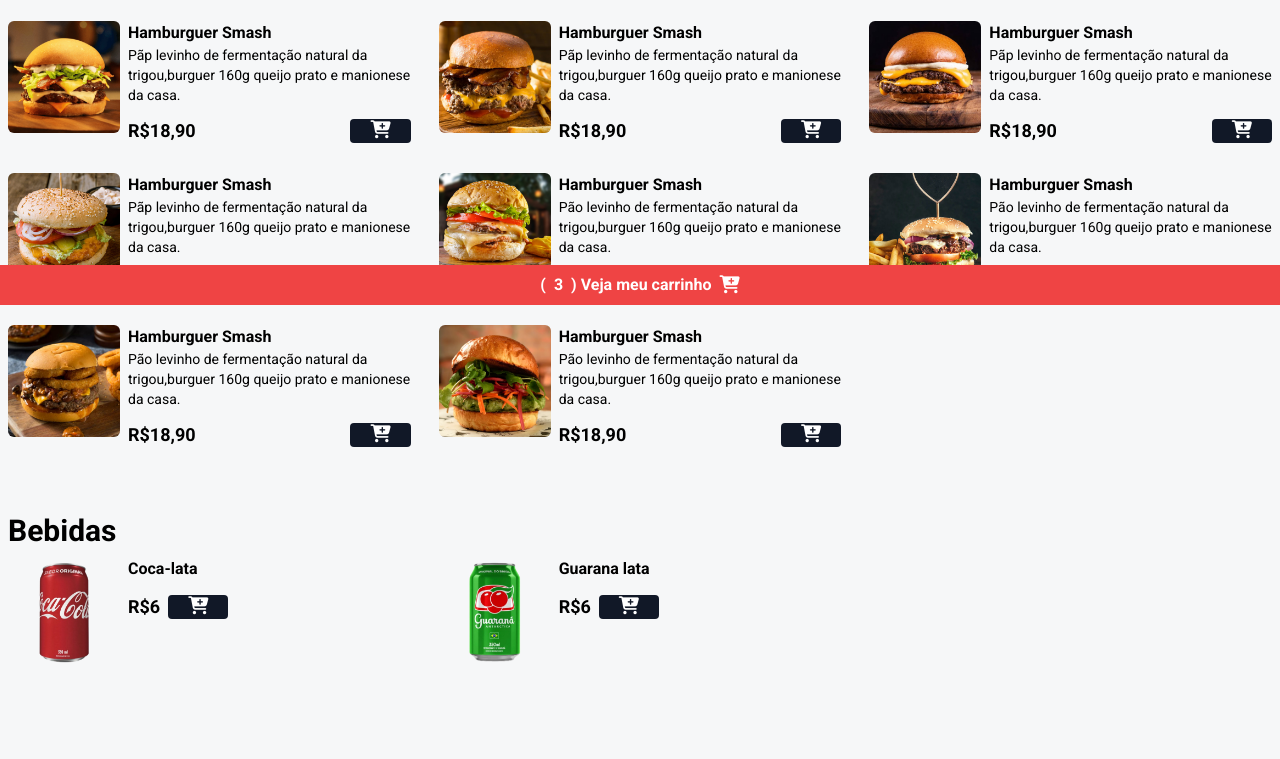
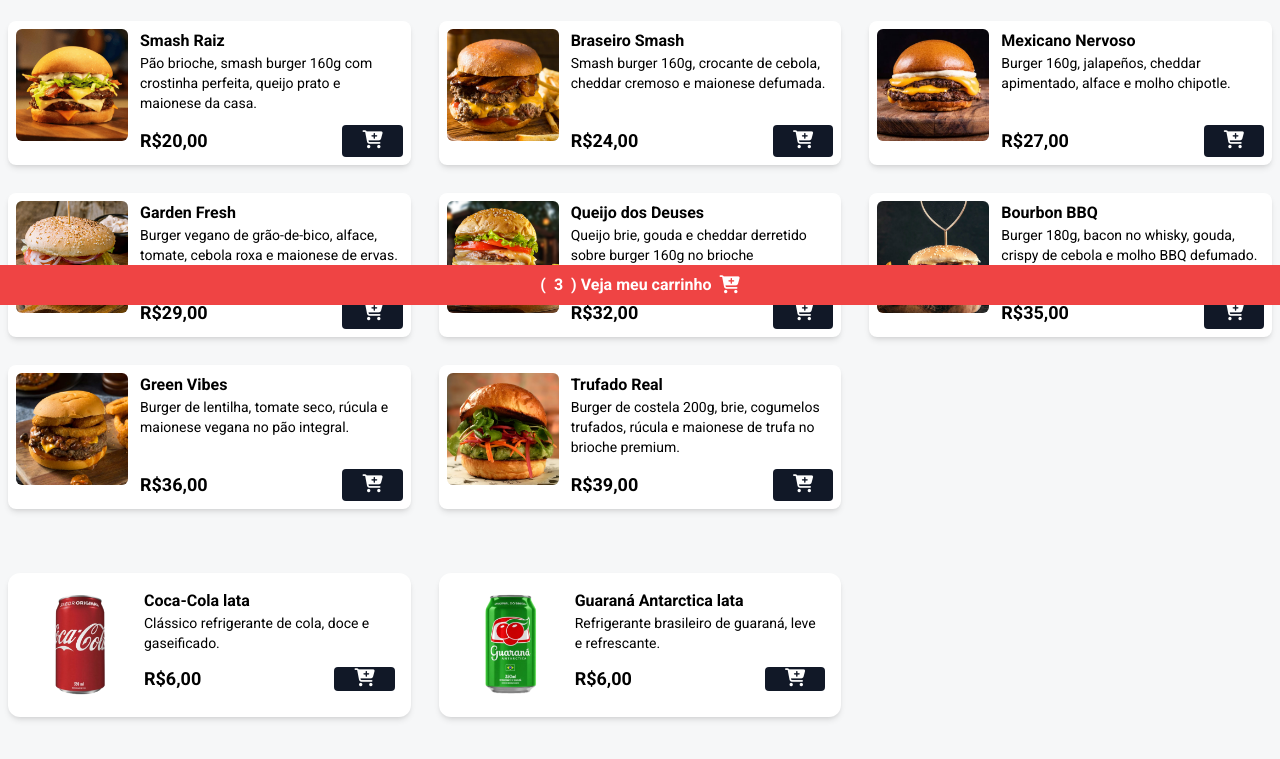
Before and after one commit to yurizinnsx/Big-Burger, a website: page index.html in a window 1280 px wide. Shown: the part 495-1254 px from the top of the page. Before the commit the page ends 1228 px from the top, so only its background shows below. Drawn offline with Linux system fonts and the light colour scheme.

Commit message:
commit:HTML Reformulation

```diff
--- a/index.html
+++ b/index.html
@@ -37,195 +37,202 @@
     Conheça nosso cardapio
   </h2>
   <!--inicio menu -->
-  <div id="menu">
-    <main class="grid grid-cols-1 md:grid-cols-2 lg:grid-cols-3 gap-7 md-gap-10 mx-auto max-w-7xl px-2 mb-16">
-      <!--produto item -->
-      <div class="flex gap-2">
-        <img src="./assets/hamb-1.png" alt="Hamburguer Smash"
-          class="w-28 h-28 rounded-md hover:scale-110 hover:-rotate-2 duration-300" />
+  <div id="menu" class="grid grid-cols-1 md:grid-cols-2 lg:grid-cols-3 gap-7 mx-auto max-w-7xl px-2 mb-16">
+
+    <!-- Smash Raiz -->
+    <div class="flex flex-col md:flex-row gap-3 bg-white p-2 rounded-lg shadow-md">
+      <img src="./assets/hamb-1.png" alt="Smash Raiz"
+        class="w-28 h-28 object-cover rounded-md hover:scale-110 hover:-rotate-2 duration-300" />
+      <div class="flex flex-col justify-between flex-1">
         <div>
-          <p class="font-bold">Hamburguer Smash</p>
-          <p class="text-sm">Pãp levinho de fermentação natural da trigou,burguer 160g
-            queijo prato e manionese da casa.</p>
-
-          <div class="flex items-center gap-2 justify-between mt-3">
-            <p class="font-bold text-lg">R$18,90</p>
-            <button class="bg-gray-900 px-5 rounded add-to-cart-btn" data-name="Hamburguer Smash" data-price="18.90">
-              <i class="fa fa-cart-plus text-lg text-white"></i>
-            </button>
-          </div>
+          <p class="font-bold">Smash Raiz</p>
+          <p class="text-sm break-words">Pão brioche, smash burger 160g com crostinha perfeita, queijo prato e maionese
+            da casa.</p>
+        </div>
+        <div class="flex items-center justify-between mt-3">
+          <p class="font-bold text-lg">R$20,00</p>
+          <button class="bg-gray-900 px-5 py-1 rounded add-to-cart-btn text-white" data-name="Smash Raiz"
+            data-price="20.00">
+            <i class="fa fa-cart-plus text-lg"></i>
+          </button>
         </div>
       </div>
-      <!--Fim do produto item-->
-      <!--produto item -->
-      <div class="flex gap-2">
-        <img src="./assets/hamb-2.png" alt="Hamburguer Smash"
-          class="w-28 h-28 rounded-md hover:scale-110 hover:-rotate-2 duration-300">
+    </div>
+
+    <!-- Braseiro Smash -->
+    <div class="flex flex-col md:flex-row gap-3 bg-white p-2 rounded-lg shadow-md">
+      <img src="./assets/hamb-2.png" alt="Braseiro Smash"
+        class="w-28 h-28 object-cover rounded-md hover:scale-110 hover:-rotate-2 duration-300" />
+      <div class="flex flex-col justify-between flex-1">
         <div>
-          <p class="font-bold">Hamburguer Smash</p>
-          <p class="text-sm">Pãp levinho de fermentação natural da trigou,burguer 160g
-            queijo prato e manionese da casa.</p>
-
-          <div class="flex items-center gap-2 justify-between mt-3">
-            <p class="font-bold text-lg">R$18,90</p>
-            <button class="bg-gray-900 px-5 rounded add-to-cart-btn" data-name="Hamburguer Smash" data-price="18.90">
-              <i class="fa fa-cart-plus text-lg text-white"></i>
-            </button>
-          </div>
+          <p class="font-bold">Braseiro Smash</p>
+          <p class="text-sm break-words">Smash burger 160g, crocante de cebola, cheddar cremoso e maionese defumada.</p>
+        </div>
+        <div class="flex items-center justify-between mt-3">
+          <p class="font-bold text-lg">R$24,00</p>
+          <button class="bg-gray-900 px-5 py-1 rounded add-to-cart-btn text-white" data-name="Braseiro Smash"
+            data-price="24.00">
+            <i class="fa fa-cart-plus text-lg"></i>
+          </button>
         </div>
       </div>
-      <!--Fim do produto item-->
-      <!--produto item -->
-      <div class="flex gap-2">
-        <img src="./assets/hamb-3.png" alt="Hamburguer Smash"
-          class="w-28 h-28 rounded-md hover:scale-110 hover:-rotate-2 duration-300">
+    </div>
+
+    <!-- Mexicano Nervoso -->
+    <div class="flex flex-col md:flex-row gap-3 bg-white p-2 rounded-lg shadow-md">
+      <img src="./assets/hamb-3.png" alt="Mexicano Nervoso"
+        class="w-28 h-28 object-cover rounded-md hover:scale-110 hover:-rotate-2 duration-300" />
+      <div class="flex flex-col justify-between flex-1">
         <div>
-          <p class="font-bold">Hamburguer Smash</p>
-          <p class="text-sm">Pãp levinho de fermentação natural da trigou,burguer 160g
-            queijo prato e manionese da casa.</p>
-
-          <div class="flex items-center gap-2 justify-between mt-3">
-            <p class="font-bold text-lg">R$18,90</p>
-            <button class="bg-gray-900 px-5 rounded add-to-cart-btn" data-name="Hamburguer Smash" data-price="18.90">
-              <i class="fa fa-cart-plus text-lg text-white"></i>
-            </button>
-          </div>
+          <p class="font-bold">Mexicano Nervoso</p>
+          <p class="text-sm break-words">Burger 160g, jalapeños, cheddar apimentado, alface e molho chipotle.</p>
+        </div>
+        <div class="flex items-center justify-between mt-3">
+          <p class="font-bold text-lg">R$27,00</p>
+          <button class="bg-gray-900 px-5 py-1 rounded add-to-cart-btn text-white" data-name="Mexicano Nervoso"
+            data-price="27.00">
+            <i class="fa fa-cart-plus text-lg"></i>
+          </button>
         </div>
       </div>
-      <!--Fim do produto item--><!--produto item -->
-      <div class="flex gap-2">
-        <img src="./assets/hamb-4.png" alt="Hamburguer Smash"
-          class="w-28 h-28 rounded-md hover:scale-110 hover:-rotate-2 duration-300">
+    </div>
+
+    <!-- Garden Fresh -->
+    <div class="flex flex-col md:flex-row gap-3 bg-white p-2 rounded-lg shadow-md">
+      <img src="./assets/hamb-4.png" alt="Garden Fresh"
+        class="w-28 h-28 object-cover rounded-md hover:scale-110 hover:-rotate-2 duration-300" />
+      <div class="flex flex-col justify-between flex-1">
         <div>
-          <p class="font-bold">Hamburguer Smash</p>
-          <p class="text-sm">Pãp levinho de fermentação natural da trigou,burguer 160g
-            queijo prato e manionese da casa.</p>
-
-          <div class="flex items-center gap-2 justify-between mt-3">
-            <p class="font-bold text-lg">R$18,90</p>
-            <button class="bg-gray-900 px-5 rounded add-to-cart-btn" data-name="Hamburguer Smash" data-price="18.90">
-              <i class="fa fa-cart-plus text-lg text-white"></i>
-            </button>
-          </div>
+          <p class="font-bold">Garden Fresh</p>
+          <p class="text-sm break-words">Burger vegano de grão-de-bico, alface, tomate, cebola roxa e maionese de ervas.
+          </p>
+        </div>
+        <div class="flex items-center justify-between mt-3">
+          <p class="font-bold text-lg">R$29,00</p>
+          <button class="bg-gray-900 px-5 py-1 rounded add-to-cart-btn text-white" data-name="Garden Fresh"
+            data-price="29.00">
+            <i class="fa fa-cart-plus text-lg"></i>
+          </button>
         </div>
       </div>
-      <!--Fim do produto item-->
-      <!--produto item -->
-      <div class="flex gap-2">
-        <img src="./assets/hamb-5.png" alt="Hamburguer Smash"
-          class="w-28 h-28 rounded-md hover:scale-110 hover:-rotate-2 duration-300" />
+    </div>
+
+    <!-- Queijo dos Deuses -->
+    <div class="flex flex-col md:flex-row gap-3 bg-white p-2 rounded-lg shadow-md">
+      <img src="./assets/hamb-5.png" alt="Queijo dos Deuses"
+        class="w-28 h-28 object-cover rounded-md hover:scale-110 hover:-rotate-2 duration-300" />
+      <div class="flex flex-col justify-between flex-1">
         <div>
-          <p class="font-bold">Hamburguer Smash</p>
-          <p class="text-sm">Pão levinho de fermentação natural da trigou,burguer 160g
-            queijo prato e manionese da casa.</p>
-
-          <div class="flex items-center gap-2 justify-between mt-3">
-            <p class="font-bold text-lg">R$18,90</p>
-            <button class="bg-gray-900 px-5 rounded add-to-cart-btn" data-name="Hamburguer Smash" data-price="18.90">
-              <i class="fa fa-cart-plus text-lg text-white"></i>
-            </button>
-          </div>
+          <p class="font-bold">Queijo dos Deuses</p>
+          <p class="text-sm break-words">Queijo brie, gouda e cheddar derretido sobre burger 160g no brioche
+            amanteigado.</p>
+        </div>
+        <div class="flex items-center justify-between mt-3">
+          <p class="font-bold text-lg">R$32,00</p>
+          <button class="bg-gray-900 px-5 py-1 rounded add-to-cart-btn text-white" data-name="Queijo dos Deuses"
+            data-price="32.00">
+            <i class="fa fa-cart-plus text-lg"></i>
+          </button>
         </div>
       </div>
-      <!--Fim do produto item-->
-      <!--produto item -->
-      <div class="flex gap-2">
-        <img src="./assets/hamb-6.png" alt="Hamburguer Smash"
-          class="w-28 h-28 rounded-md hover:scale-110 hover:-rotate-2 duration-300" />
+    </div>
+
+    <!-- Bourbon BBQ -->
+    <div class="flex flex-col md:flex-row gap-3 bg-white p-2 rounded-lg shadow-md">
+      <img src="./assets/hamb-6.png" alt="Bourbon BBQ"
+        class="w-28 h-28 object-cover rounded-md hover:scale-110 hover:-rotate-2 duration-300" />
+      <div class="flex flex-col justify-between flex-1">
         <div>
-          <p class="font-bold">Hamburguer Smash</p>
-          <p class="text-sm">Pão levinho de fermentação natural da trigou,burguer 160g
-            queijo prato e manionese da casa.</p>
-
-          <div class="flex items-center gap-2 justify-between mt-3">
-            <p class="font-bold text-lg">R$18,90</p>
-            <button class="bg-gray-900 px-5 rounded add-to-cart-btn" data-name="Hamburguer Smash" data-price="18.90">
-              <i class="fa fa-cart-plus text-lg text-white"></i>
-            </button>
-          </div>
+          <p class="font-bold">Bourbon BBQ</p>
+          <p class="text-sm break-words">Burger 180g, bacon no whisky, gouda, crispy de cebola e molho BBQ defumado.</p>
+        </div>
+        <div class="flex items-center justify-between mt-3">
+          <p class="font-bold text-lg">R$35,00</p>
+          <button class="bg-gray-900 px-5 py-1 rounded add-to-cart-btn text-white" data-name="Bourbon BBQ"
+            data-price="35.00">
+            <i class="fa fa-cart-plus text-lg"></i>
+          </button>
         </div>
       </div>
-      <!--Fim do produto item-->
-      <!--produto item -->
-      <div class="flex gap-2">
-        <img src="./assets/hamb-7.png" alt="Hamburguer Smash"
-          class="w-28 h-28 rounded-md hover:scale-110 hover:-rotate-2 duration-300" />
+    </div>
+
+    <!-- Green Vibes -->
+    <div class="flex flex-col md:flex-row gap-3 bg-white p-2 rounded-lg shadow-md">
+      <img src="./assets/hamb-7.png" alt="Green Vibes"
+        class="w-28 h-28 object-cover rounded-md hover:scale-110 hover:-rotate-2 duration-300" />
+      <div class="flex flex-col justify-between flex-1">
         <div>
-          <p class="font-bold">Hamburguer Smash</p>
-          <p class="text-sm">Pão levinho de fermentação natural da trigou,burguer 160g
-            queijo prato e manionese da casa.</p>
-
-          <div class="flex items-center gap-2 justify-between mt-3">
-            <p class="font-bold text-lg">R$18,90</p>
-            <button class="bg-gray-900 px-5 rounded add-to-cart-btn" data-name="Hamburguer Smash" data-price="18.90">
-              <i class="fa fa-cart-plus text-lg text-white"></i>
-            </button>
-          </div>
+          <p class="font-bold">Green Vibes</p>
+          <p class="text-sm break-words">Burger de lentilha, tomate seco, rúcula e maionese vegana no pão integral.</p>
+        </div>
+        <div class="flex items-center justify-between mt-3">
+          <p class="font-bold text-lg">R$36,00</p>
+          <button class="bg-gray-900 px-5 py-1 rounded add-to-cart-btn text-white" data-name="Green Vibes"
+            data-price="36.00">
+            <i class="fa fa-cart-plus text-lg"></i>
+          </button>
         </div>
       </div>
-      <!--Fim do produto item-->
-      <!--produto item -->
-      <div class="flex gap-2">
-        <img src="./assets/hamb-8.png" alt="Hamburguer Smash"
-          class="w-28 h-28 rounded-md hover:scale-110 hover:-rotate-2 duration-300" />
+    </div>
+
+    <!-- Trufado Real -->
+    <div class="flex flex-col md:flex-row gap-3 bg-white p-2 rounded-lg shadow-md">
+      <img src="./assets/hamb-8.png" alt="Trufado Real"
+        class="w-28 h-28 object-cover rounded-md hover:scale-110 hover:-rotate-2 duration-300" />
+      <div class="flex flex-col justify-between flex-1">
         <div>
-          <p class="font-bold">Hamburguer Smash</p>
-          <p class="text-sm">Pão levinho de fermentação natural da trigou,burguer 160g
-            queijo prato e manionese da casa.</p>
-
-          <div class="flex items-center gap-2 justify-between mt-3">
-            <p class="font-bold text-lg">R$18,90</p>
-            <button class="bg-gray-900 px-5 rounded add-to-cart-btn" data-name="Hamburguer Smash" data-price="18.90">
-              <i class="fa fa-cart-plus text-lg text-white"></i>
-            </button>
-          </div>
+          <p class="font-bold">Trufado Real</p>
+          <p class="text-sm break-words">Burger de costela 200g, brie, cogumelos trufados, rúcula e maionese de trufa no
+            brioche premium.</p>
+        </div>
+        <div class="flex items-center justify-between mt-3">
+          <p class="font-bold text-lg">R$39,00</p>
+          <button class="bg-gray-900 px-5 py-1 rounded add-to-cart-btn text-white" data-name="Trufado Real"
+            data-price="39.00">
+            <i class="fa fa-cart-plus text-lg"></i>
+          </button>
         </div>
       </div>
-      <!--Fim do produto item-->
-    </main>
-
-
-    <div class=" flex mx-auto max-w-7xl px-2 my-2">
-      <h2 class=" font-bold text-3xl">
-        Bebidas
-      </h2>
     </div>
 
-    <!--Grid bebidas-->
-    <div class="grid grid-cols-1 md:grid-cols-2 lg:grid-cols-3 gap-7 md-gap-10 mx-auto max-w-7xl px-2 mb-16 "
-      id="menu2">
-      <!--produto item -->
-      <div class="flex gap-2">
-        <img src="./assets/refri-1.png" alt="Coca lata"
-          class="w-28 h-28 rounded-md hover:scale-110 hover:-rotate-2 duration-300" />
-        <div>
-          <p class="font-bold">Coca-lata</p>
-          <div class="flex items-center gap-2 justify-between mt-3">
-            <p class="font-bold text-lg">R$6</p>
-            <button class="bg-gray-900 px-5 rounded add-to-cart-btn" data-name="Hamburguer Smash" data-price="6">
-              <i class="fa fa-cart-plus text-lg text-white"></i>
-            </button>
-          </div>
+  </div>
+  <div class="grid grid-cols-1 md:grid-cols-2 lg:grid-cols-3 gap-7 md-gap-10 mx-auto max-w-7xl px-2 mb-16" id="menu2">
+    <!-- Produto item -->
+    <!-- Produto: Coca-Cola -->
+    <div class="bg-white rounded-xl p-4 flex gap-2 shadow-md">
+      <img src="./assets/refri-1.png" alt="Coca-Cola lata"
+        class="w-28 h-28 rounded-md hover:scale-110 hover:-rotate-2 duration-300" />
+      <div class="w-full">
+        <p class="font-bold">Coca-Cola lata</p>
+        <p class="text-sm">Clássico refrigerante de cola, doce e gaseificado.</p>
+        <div class="flex items-center gap-2 justify-between mt-3">
+          <p class="font-bold text-lg">R$6,00</p>
+          <button class="bg-gray-900 px-5 rounded add-to-cart-btn" data-name="Coca-Cola lata" data-price="6">
+            <i class="fa fa-cart-plus text-lg text-white"></i>
+          </button>
         </div>
       </div>
-      <!--fim do produto item -->
-      <!--produto item -->
-      <div class="flex gap-2">
-        <img src="./assets/refri-2.png" alt="Coca lata"
-          class="w-28 h-28 rounded-md hover:scale-110 hover:-rotate-2 duration-300" />
-        <div>
-          <p class="font-bold">Guarana lata</p>
-          <div class="flex items-center gap-2 justify-between mt-3">
-            <p class="font-bold text-lg">R$6</p>
-            <button class="bg-gray-900 px-5 rounded add-to-cart-btn" data-name="Guarana lata" data-price="6">
-              <i class="fa fa-cart-plus text-lg text-white"></i>
-            </button>
-          </div>
+    </div>
+
+    <!-- Produto: Guaraná Antarctica -->
+    <div class="bg-white rounded-xl p-4 flex gap-2 shadow-md">
+      <img src="./assets/refri-2.png" alt="Guaraná Antarctica lata"
+        class="w-28 h-28 rounded-md hover:scale-110 hover:-rotate-2 duration-300" />
+      <div class="w-full">
+        <p class="font-bold">Guaraná Antarctica lata</p>
+        <p class="text-sm">Refrigerante brasileiro de guaraná, leve e refrescante.</p>
+        <div class="flex items-center gap-2 justify-between mt-3">
+          <p class="font-bold text-lg">R$6,00</p>
+          <button class="bg-gray-900 px-5 rounded add-to-cart-btn" data-name="Guaraná Antarctica lata" data-price="6">
+            <i class="fa fa-cart-plus text-lg text-white"></i>
+          </button>
         </div>
       </div>
-      <!--fim do produto item -->
     </div>
-    <!--Fim grid bebidas-->
+
+  </div>
+
+  <!--Fim grid bebidas-->
   </div>
   <!--Fim do menu-->
 
```
Also changed, not shown: script.js (+80 -35 lines), styles/output.css.
